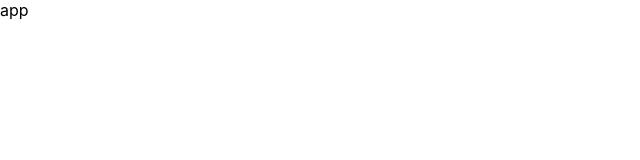
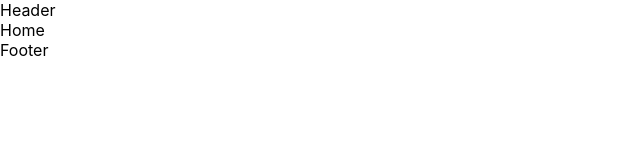
Before and after one commit to aammlj2002/redux, a React (Create React App) app: page / in a window 1280 px wide. Shown: the top 160 px of the page, without its empty margins (0-640 px from the left). Built offline with nearby package versions, Linux system fonts and the light colour scheme.

Commit message:
add routes

```diff
--- a/package.json
+++ b/package.json
@@ -10,6 +10,7 @@
     "dotenv": "^16.0.0",
     "react": "^18.0.0",
     "react-dom": "^18.0.0",
+    "react-router-dom": "^6.3.0",
     "react-scripts": "5.0.0",
     "web-vitals": "^2.1.4"
   },
--- a/public/index.html
+++ b/public/index.html
@@ -11,8 +11,6 @@
         />
         <link rel="apple-touch-icon" href="%PUBLIC_URL%/logo192.png" />
 
-        <link rel="manifest" href="%PUBLIC_URL%/manifest.json" />
-
         <title>React App</title>
     </head>
     <body>
--- a/src/App.js
+++ b/src/App.js
@@ -1,5 +1,23 @@
+import { BrowserRouter as Router, Routes, Route } from "react-router-dom";
+import Header from "./components/Header/Header";
+import Home from "./components/Home/Home";
+import MovieDetail from "./components/MovieDetail/MovieDetail";
+import PageNotFound from "./components/PageNotFound/PageNotFound";
+import Footer from "./components/Footer/Footer";
 function App() {
-    return <div>app</div>;
+    return (
+        <>
+            <Header />
+            <Router>
+                <Routes>
+                    <Route path="/" element={<Home />} />
+                    <Route path="/movies/:imdbID" element={<MovieDetail />} />
+                    <Route element={<PageNotFound />} />
+                </Routes>
+            </Router>
+            <Footer />
+        </>
+    );
 }
 
 export default App;
```
Also changed, not shown: src/index.js (+3 -4 lines), public/manifest.json (deleted), 1 other file (tests, documents, lock files or other folders).
